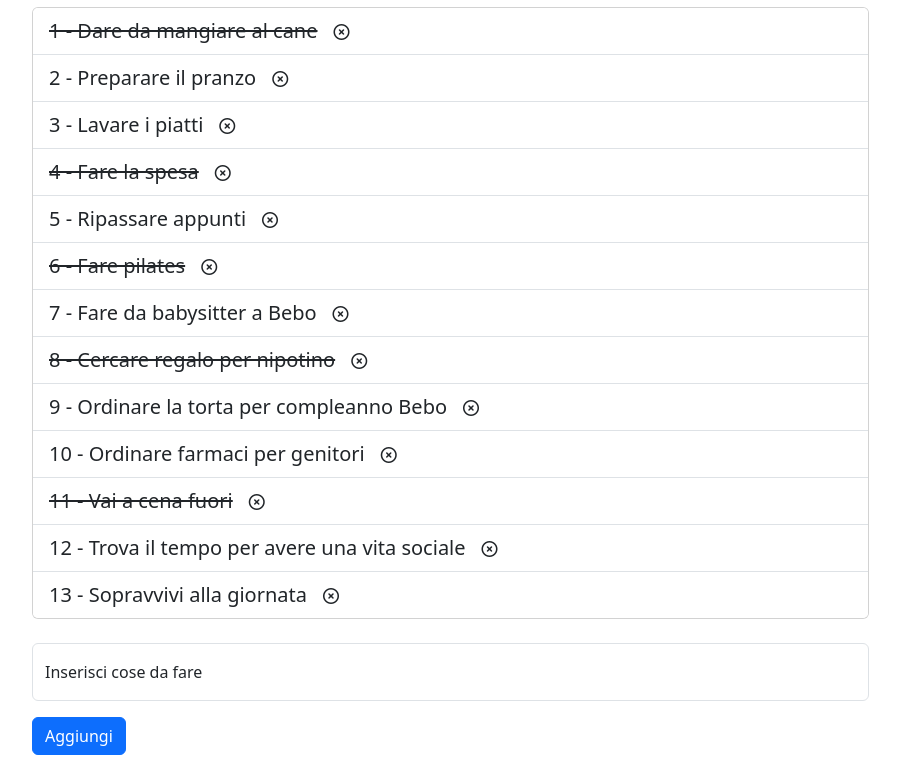
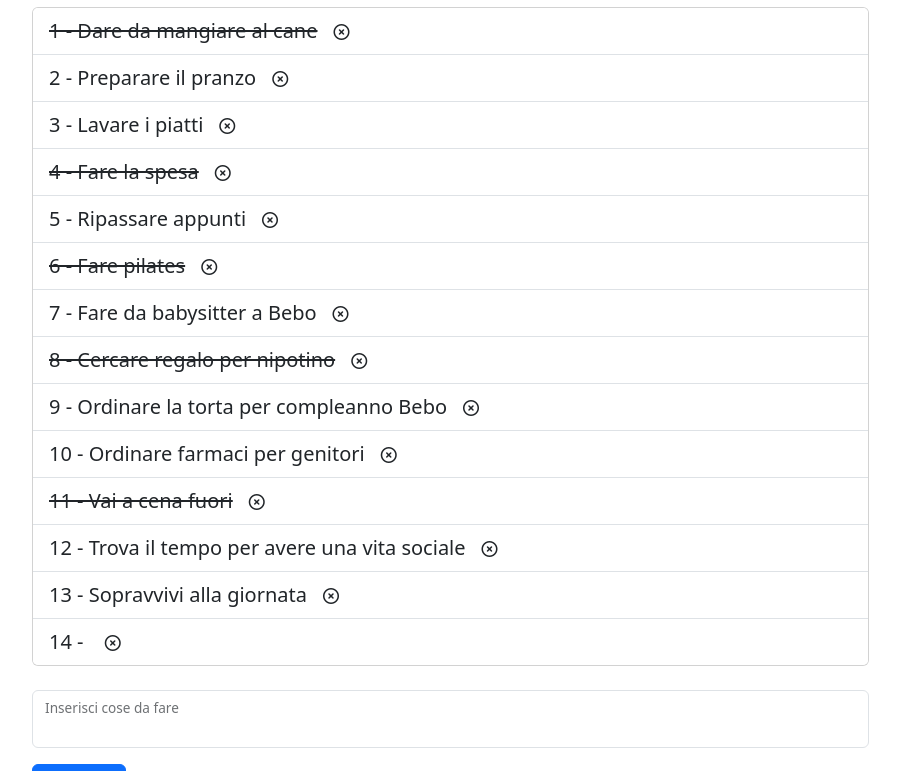
Before and after one commit to GinaTovarAlmario/vue-todolist, a plain HTML site: page inex.html in a window 1280 px wide. Both pictures are taken after a click on the button "Aggiungi". Shown: the part 81-852 px from the top of the page, without its empty margins (50-950 px from the left). Drawn offline with nearby package versions, Linux system fonts and the light colour scheme.

Commit message:
added a method to add a New Item in the list, considering wer have an array of objects

```diff
--- a/inex.html
+++ b/inex.html
@@ -33,10 +33,10 @@
                         </ul>
                     </div>
                     <form class="form-floating mt-3 mb-3 w-75">
-                        <input type="text" class="form-control" id="floatingInputValue" placeholder="">
+                        <input type="text" class="form-control" id="floatingInputValue" v-model="newTodoContent">
                         <label for="floatingInputValue">Inserisci cose da fare</label>
                     </form>
-                    <button type="button" class="btn btn-primary mb-3">Aggiungi</button>
+                    <button class="btn btn-primary mb-3" @click="addNewTodoItem(newTodoContent)">Aggiungi</button>
                 </div>
             </div>
         </main>
--- a/js/script.js
+++ b/js/script.js
@@ -26,6 +26,7 @@ const { createApp } = Vue
 createApp({
     data() {
         return {
+            newTodoContent:'',
             todoList: [
                 {
                     text:'Dare da mangiare al cane',
@@ -89,8 +90,12 @@ createApp({
             this.todoList.splice(todoItemIndex,1);
             // faccio un controllo su elemento cancellato
             console.log(`l'elemento ${todoItemIndex} è stato eliminato!`);
+        },
+        addNewTodoItem(content){
 
-        },
+            // ho un array di oggetti con due proprietà
+            this.todoList.push({text:content, isDone:false});
+        }
     }
 
 }).mount('#app')
```
